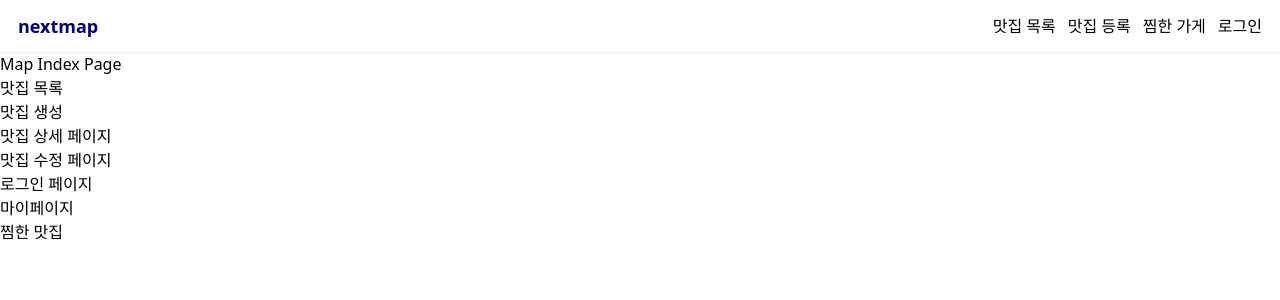
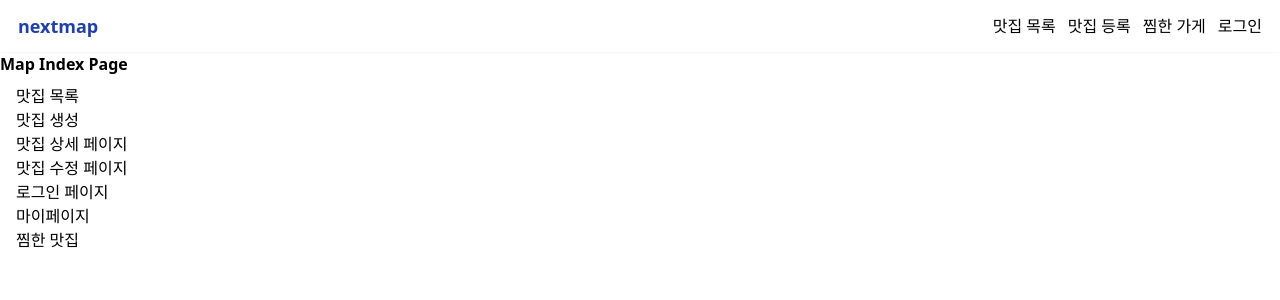
Before and after one commit to ireneeming/next-map-proj, a Next.js app: page / in a window 1280 px wide. Shown: the top 300 px of the page. Built offline with nearby package versions, Linux system fonts and the light colour scheme.

Commit message:
✨ : tailwind 적용해보기

```diff
--- a/src/pages/_app.tsx
+++ b/src/pages/_app.tsx
@@ -1,7 +1,12 @@
 import "@/styles/globals.css";
 import type { AppProps } from "next/app";
 import type { InferGetStaticPropsType, GetStaticProps } from "next";
+import Layout from "@/component/Layout";
 
 export default function App({ Component, pageProps }: AppProps) {
- return <Component {...pageProps} />;
+ return (
+  <Layout>
+   <Component {...pageProps} />
+  </Layout>
+ );
 }
--- a/src/pages/index.tsx
+++ b/src/pages/index.tsx
@@ -3,9 +3,9 @@ import Link from "next/link";
 
 export default function Home() {
  return (
-  <Layout>
-   <h1>Map Index Page</h1>
-   <ul>
+  <>
+   <h1 className="font-bold">Map Index Page</h1>
+   <ul className="px-4 py-2">
     <li>
      <Link href="/stores">맛집 목록</Link>
     </li>
@@ -28,6 +28,6 @@ export default function Home() {
      <Link href="/users/likes">찜한 맛집</Link>
     </li>
    </ul>
-  </Layout>
+  </>
  );
 }
--- a/src/styles/globals.css
+++ b/src/styles/globals.css
@@ -3,7 +3,7 @@
 @tailwind utilities;
 
 .navbar {
- display: flex;
+ /* display: flex;
  justify-content: space-between;
  align-items: center;
  position: fixed;
@@ -11,68 +11,86 @@
  top: 0;
  height: 52px;
  box-shadow: 0 1px 2px 0 rgb(0 0 0 / 0.05);
- background: white;
+ background: white; */
+
+ @apply flex justify-between items-center fixed w-full h-[52px] top-0 shadow-sm bg-white;
 }
 
 .navbar__logo {
- color: darkblue;
+ /* color: darkblue;
  font-size: 18px;
  font-weight: 600;
  cursor: pointer;
- padding: 0 18px;
+ padding: 0 18px; */
+ @apply text-blue-800 text-lg font-semibold cursor-pointer px-[18px] py-0;
 }
 
 .navbar__list {
- padding: 0 18px;
+ /* padding: 0 18px;
  display: flex;
  gap: 12px;
- align-items: center;
+ align-items: center; */
+ @apply flex gap-3 items-center px-[18px] py-0;
 }
 
 .navbar__button {
- display: none;
+ /* display: none; */
+ @apply hidden cursor-pointer;
+}
+
+.navbar__list--item {
+ @apply cursor-pointer;
 }
 
 .navbar__list--item:hover {
- color: darkgray;
+ @apply text-gray-600;
 }
 
 .layout {
- padding-top: 52px;
+ /* padding-top: 52px; */
+ @apply pt-[52px];
 }
 
 @media only screen and (max-width: 600px) {
  .navbar__list {
-  display: none;
+  /* display: none; */
+  @apply hidden;
  }
 
  .navbar--mobile {
-  position: fixed;
+  /* position: fixed;
   width: 100%;
   top: 52px;
   background: darkblue;
   color: white;
-  height: 100vh;
+  height: 100vh; */
+
+  @apply fixed w-full top-[52px] text-white h-screen bg-blue-800;
  }
 
  .navbar__button {
-  display: block;
-  padding: 0 18px;
+  /* display: block;
+  padding: 0 18px; */
+  @apply block px-[18px] py-0;
  }
 
  .navbar__list--item--mobile {
-  cursor: pointer;
+  /* cursor: pointer; */
+  @apply cursor-pointer;
  }
 
  .navbar__list--item--mobile:hover {
-  color: darkgray;
+  /* color: darkgray; */
+  @apply text-gray-600;
  }
 
  .navbar__list--mobile {
-  display: flex;
+  /* display: flex;
   flex-direction: column;
   gap: 16px;
   align-items: start;
-  padding: 24px 18px;
+  padding: 24px 18px; */
+
+  @apply flex flex-col gap-4 py-6 px-[18px];
  }
 }
```
